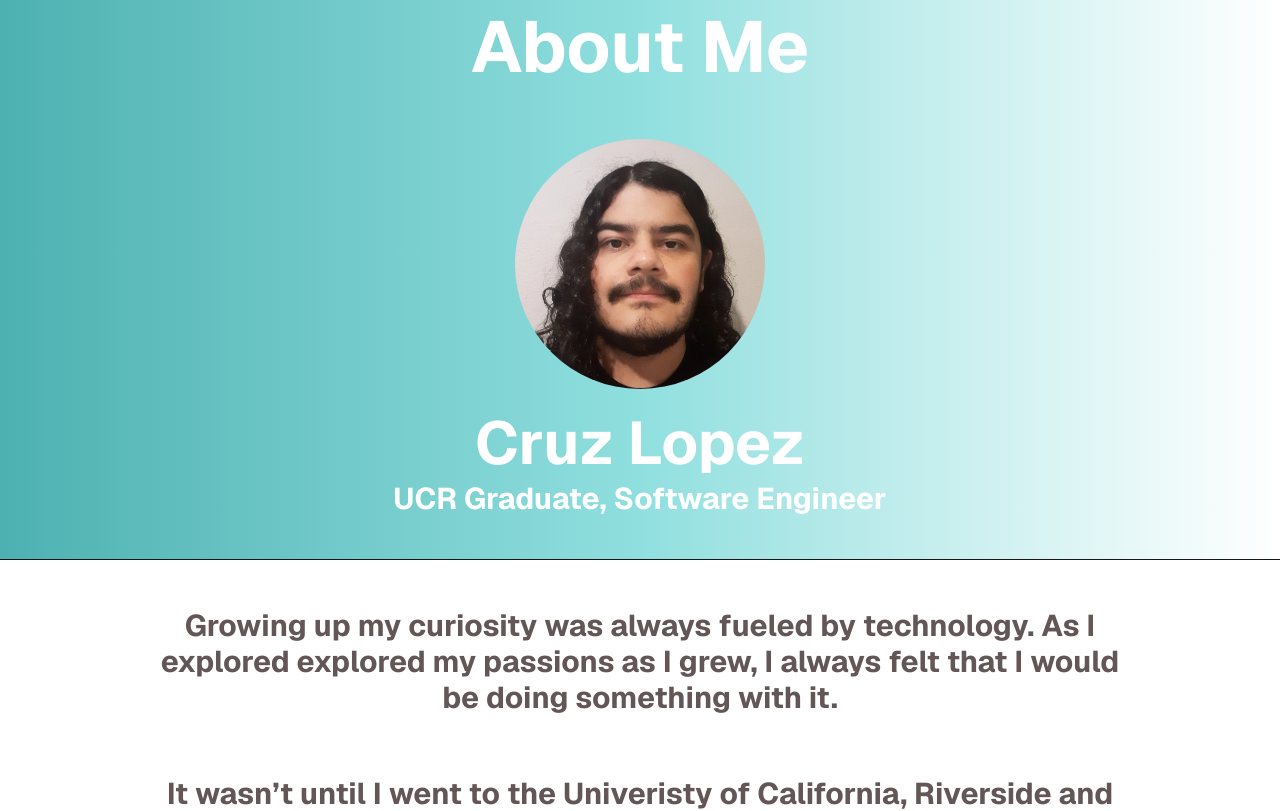
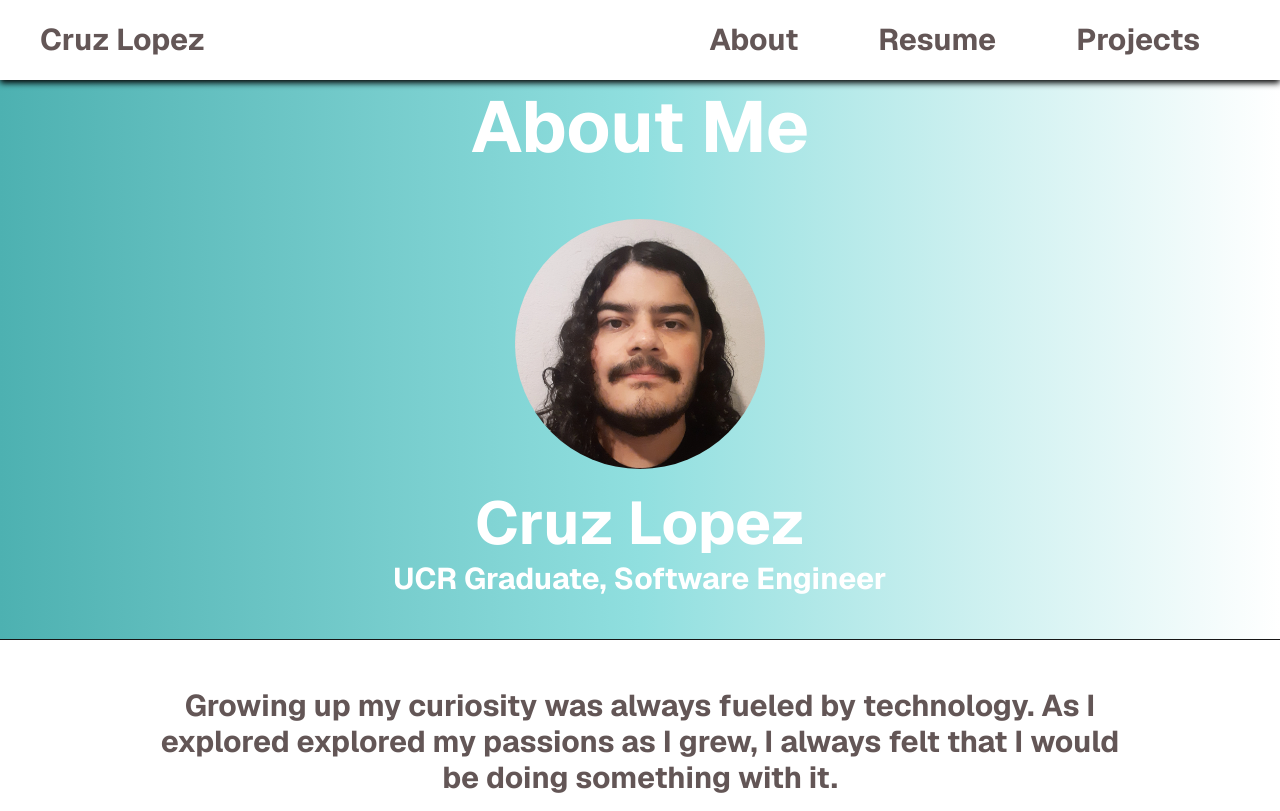
Before and after one commit to CruzL092/Cruz-Lopez-Portfolio, a Next.js app: page /about in a window 1280 px wide. Shown: the top 811 px of the page. Built offline with nearby package versions, Linux system fonts and the light colour scheme.

Commit message:
Created Navbar component and is responsive

```diff
--- a/package.json
+++ b/package.json
@@ -14,7 +14,8 @@
   "dependencies": {
     "next": "16.1.0",
     "react": "19.2.3",
-    "react-dom": "19.2.3"
+    "react-dom": "19.2.3",
+    "react-icons": "^5.5.0"
   },
   "devDependencies": {
     "@eslint/js": "^9.39.2",
--- a/src/app/layout.tsx
+++ b/src/app/layout.tsx
@@ -2,6 +2,7 @@ import type { Metadata } from "next";
 import { Geist, Geist_Mono } from "next/font/google";
 import "./globals.css";
 import Footer from "../components/footer";
+import Navbar from "../components/navbar";
 
 const geistSans = Geist({
   variable: "--font-geist-sans",
@@ -28,6 +29,7 @@ export default function RootLayout({
       <body
         className={`${geistSans.variable} ${geistMono.variable} antialiased`}
       >
+        <Navbar />
         {children}
         <Footer />
       </body>
--- a/src/app/page.tsx
+++ b/src/app/page.tsx
@@ -11,6 +11,7 @@ export default function Home() {
       <div className="pl-[10%] pr-[10%]">
         <Header text="Experience:" />
         <Experience />
+        <div id="projects" className="scroll-mt-60 lg:scroll-mt-25"></div>
         <Header text="Projects:" />
         <Projects />
       </div>
--- /dev/null
+++ b/src/components/navbar.tsx
@@ -0,0 +1,115 @@
+"use client";
+import Link from "next/link";
+import { items } from "../data/Nav";
+import { useRouter, usePathname } from "next/navigation";
+import { FaBars } from "react-icons/fa";
+import { useState } from "react";
+
+const Navbar = () => {
+  const [openMobileMenu, setOpenMobileMenu] = useState(false);
+
+  const handleMobileMenu = () => {
+    setOpenMobileMenu(!openMobileMenu);
+  };
+
+  const pathname = usePathname();
+  const router = useRouter();
+
+  const handleNavigation = (
+    e: React.MouseEvent<HTMLAnchorElement>,
+    target?: string,
+  ) => {
+    e.preventDefault();
+
+    if (!target) {
+      if (pathname !== "/") {
+        router.push("/");
+      }
+
+      setTimeout(() => {
+        window.scrollTo({ top: 0, behavior: "smooth" });
+      }, 100);
+
+      return;
+    }
+
+    // Scroll to section
+    if (pathname === "/") {
+      const el = document.getElementById(target);
+      el?.scrollIntoView({ behavior: "smooth" });
+      return;
+    }
+
+    router.push(`/#${target}`);
+    setTimeout(() => {
+      const el = document.getElementById(target);
+      el?.scrollIntoView({ behavior: "smooth" });
+    }, 100);
+  };
+
+  return (
+    <div className="sticky top-0 z-50 bg-white w-full h-20 drop-shadow-md drop-shadow-black font-sans">
+      <div className="flex h-full items-center text-center text-2xl md:text-3xl lg:text-3xl font-bold text-[#635656]">
+        <div className="flex flex-1 ml-5 lg:ml-10">
+          <Link
+            href="/#"
+            className="scroll-mt-20"
+            onClick={(e) => handleNavigation(e)}
+          >
+            Cruz Lopez
+          </Link>
+        </div>
+        <FaBars
+          className="mr-[7%] text-[#635656] text-3xl lg:hidden"
+          onClick={handleMobileMenu}
+        />
+        <div className="hidden lg:flex flex-1 justify-end">
+          {items.map((item, index) => {
+            return (
+              <Link
+                key={index}
+                href={item.link}
+                onClick={
+                  item.scrollToId
+                    ? (e) => handleNavigation(e, item.scrollToId)
+                    : undefined
+                }
+                target={item.newTab ? "_blank" : "_self"}
+                rel={item.newTab ? "noopener noreferrer" : ""}
+                className="mr-20"
+              >
+                {item.name}
+              </Link>
+            );
+          })}
+        </div>
+        {openMobileMenu && (
+          <div
+            className={`lg:hidden bg-white absolute top-full w-full border-t-2 border-[rgba(19,19,19,0.5)] text-[#635656] flex flex-col`}
+          >
+            {items.map((item, index) => {
+              return (
+                <Link
+                  key={index}
+                  href={item.link}
+                  onClick={
+                    item.scrollToId
+                      ? (e) => handleNavigation(e, item.scrollToId)
+                      : undefined
+                  }
+                  target={item.newTab ? "_blank" : "_self"}
+                  rel={item.newTab ? "noopener noreferrer" : ""}
+                  className="pb-2 mt-1"
+                >
+                  {item.name}
+                </Link>
+              );
+            })}
+          </div>
+        )}
+      </div>
+    </div>
+  );
+};
+
+export default Navbar;
--- /dev/null
+++ b/src/data/Nav.ts
@@ -0,0 +1,22 @@
+export const items = [
+  {
+    name: "About",
+    link: "/about",
+    newTab: false,
+  },
+
+  {
+    name: "Resume",
+    link: "/pdfs/Resume_Cruz_Lopez.pdf",
+    newTab: true,
+  },
+
+  {
+    name: "Projects",
+    link: "/#projects",
+    newTab: false,
+    scrollToId: "projects",
+  },
+];
+
+export default items;
```
Also changed, not shown: 2 other files (tests, documents, lock files or other folders).
